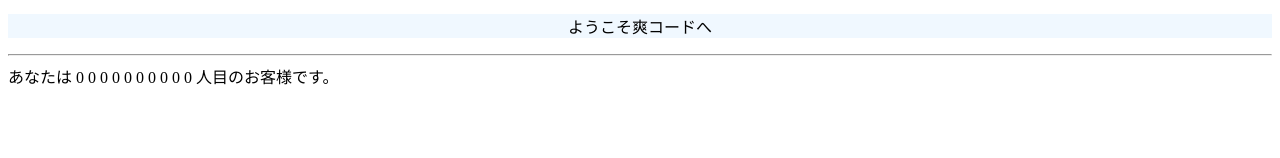
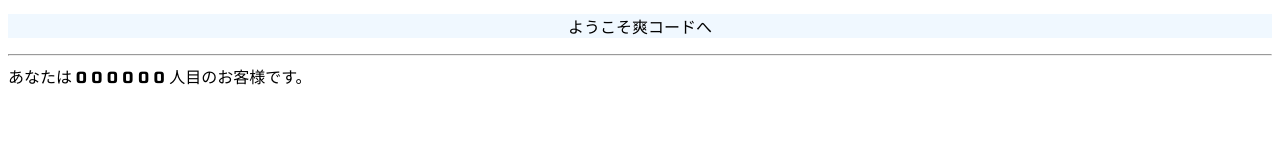
Before and after one commit to gkuga/socode.jp, a Nuxt app: page / in a window 1280 px wide. Shown: the part 125-283 px from the top of the page. Built offline with nearby package versions, Linux system fonts and the light colour scheme; no server answers.

Commit message:
カウンターにスタイル当てて桁数は減らす

```diff
--- a/nuxt.config.js
+++ b/nuxt.config.js
@@ -4,7 +4,10 @@ module.exports = {
     meta: [
       { charset: 'utf-8' },
       { name: 'viewport', content: 'width=device-width, initial-scale=1' }
-    ]
+    ],
+    link: [
+      { rel: 'stylesheet', href: 'https://fonts.googleapis.com/css?family=Russo+One' }
+    ],
   },
   modules: [
     '@nuxtjs/axios',
--- a/pages/index.vue
+++ b/pages/index.vue
@@ -8,6 +8,7 @@
     <hr>
     あなたは
     <Counter
+      class="counter"
       v-bind:access_count="access_count"
       v-bind:counter_length="counter_length"
     />
@@ -25,7 +26,7 @@ export default {
   data: function () {
     return {
       access_count: 0,
-      counter_length: 10
+      counter_length: 6
     }
   },
   mounted () {
@@ -35,6 +36,10 @@ export default {
 </script>
 
 <style>
+.counter {
+  font-family: 'Russo One', sans-serif;
+}
+
 .marquee {
   background:aliceblue;
   overflow:hidden;
```
